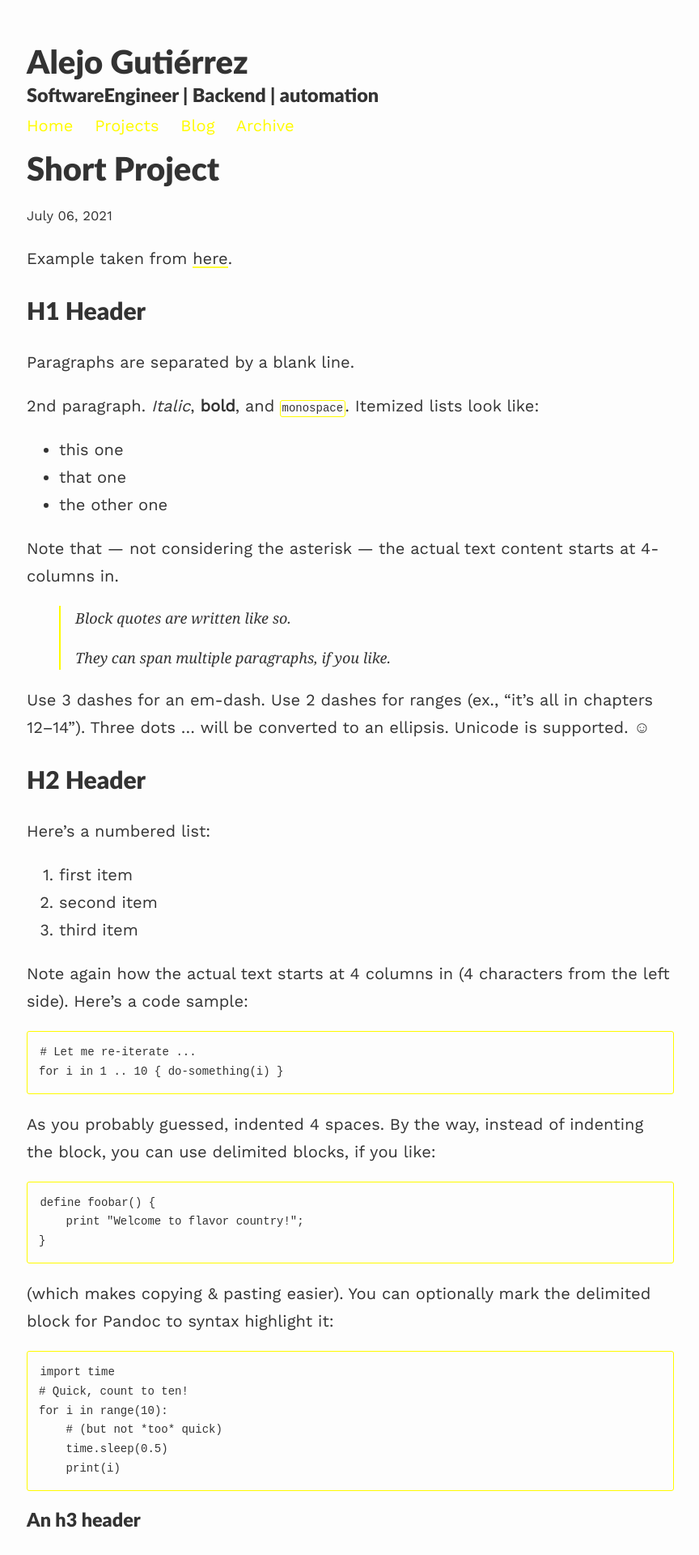
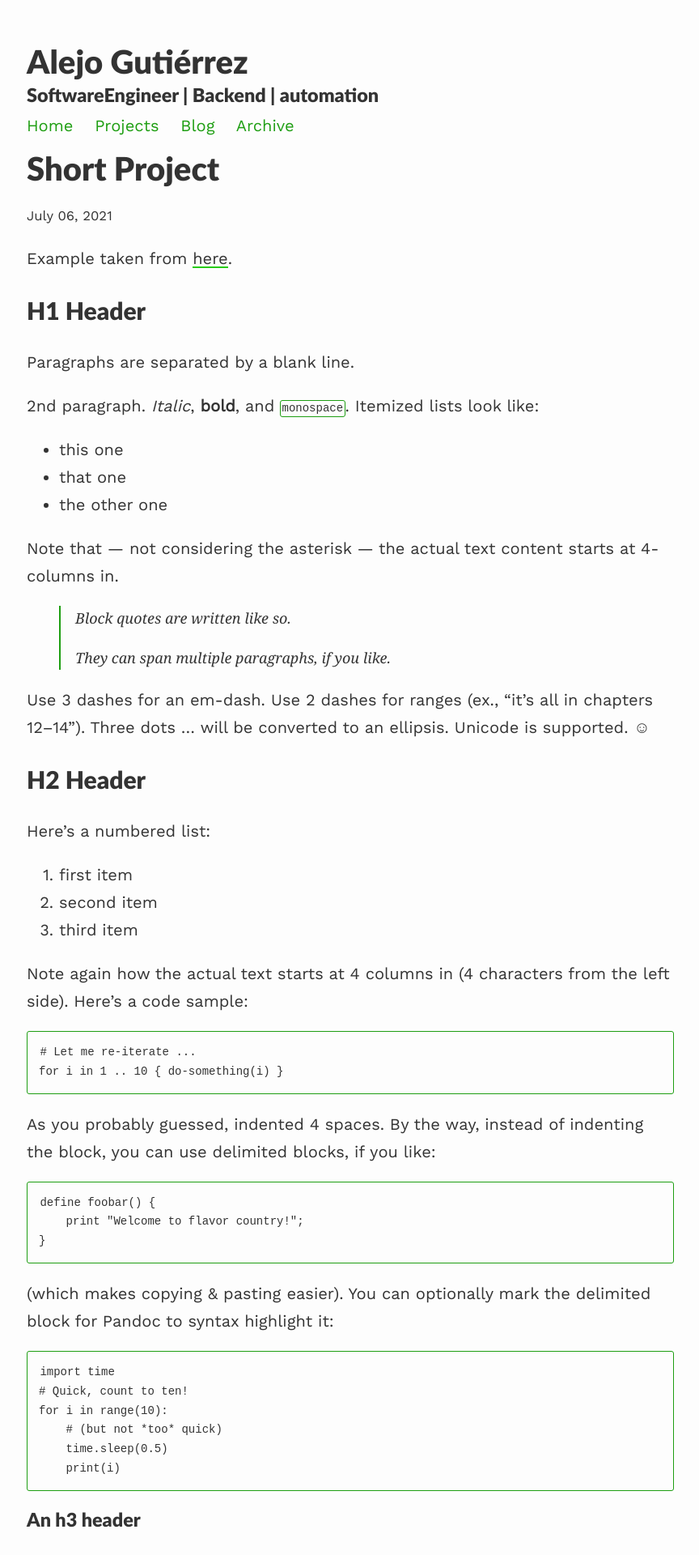
Before and after one commit to alejogtz/Portfolio, a Jekyll site: the page built from _projects/1_project.md, in a window 1280 px wide. Shown: the top 1920 px of the page at 81% size, without its empty margins (207-1071 px from the left). Built offline with Jekyll 4.4.1, drawn with Linux system fonts in a browser that asks for light colours; nearby versions of some CDN libraries.

Commit message:
Reset Colors to default xD

```diff
--- a/assets/css/_sass/variables.scss
+++ b/assets/css/_sass/variables.scss
@@ -6,9 +6,9 @@ $base-line-height: 1.7;
 
 $spacing-unit:     30px;
 $light-gray: gray;
-$text-color:       rgb(255, 255, 255);
-$background-color: hsl(246, 62%, 47%);
-$brand-color:      hsl(59, 100%, 50%);
+$text-color:       #333;
+$background-color: #fdfdfd;
+$brand-color:      #1e9e12;
 
 // Color scheme for light
 $body-bg: #fdfdfd;
```
